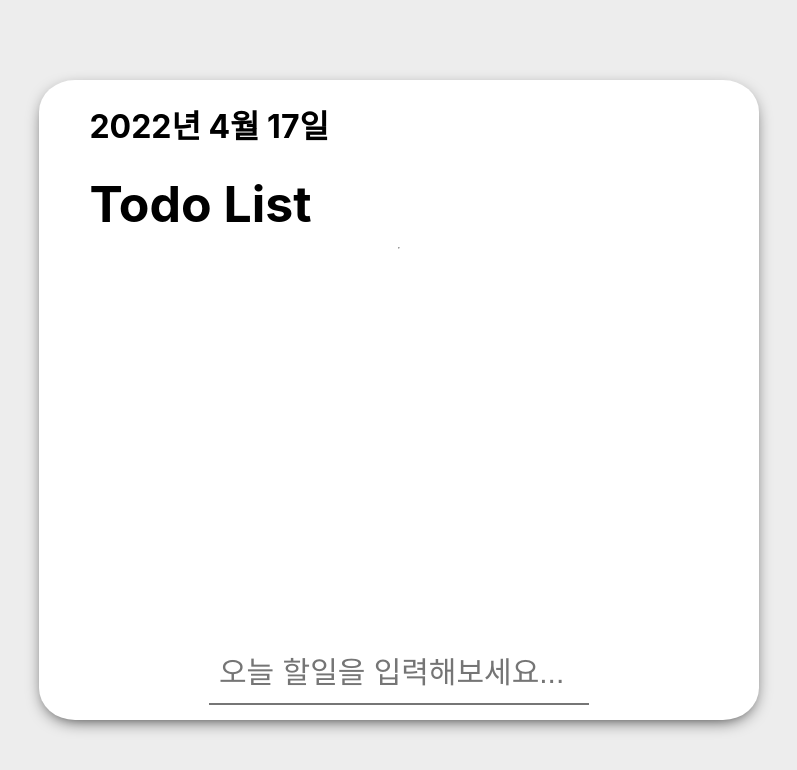
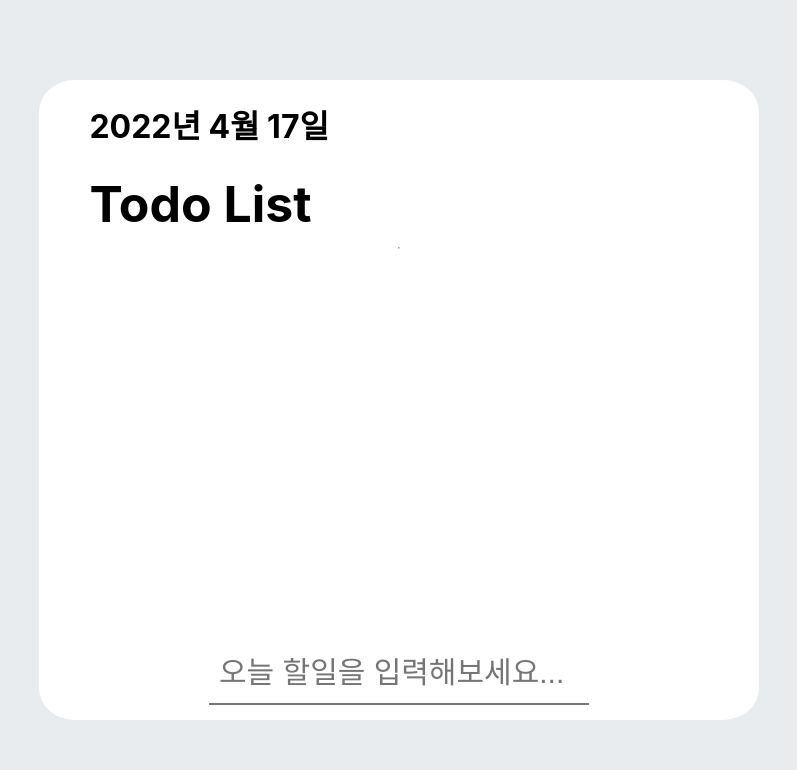
Before and after one commit to su1715/AwesomeTodoList, a React (Create React App) app: page / in a window 1280 px wide. Shown: the top 770 px of the page, without its empty margins (241-1038 px from the left). Built offline with nearby package versions, Linux system fonts and the light colour scheme.

Commit message:
fix : style

```diff
--- a/src/css/App.css
+++ b/src/css/App.css
@@ -4,7 +4,7 @@
   justify-content: center;
   align-items: center;
   height : 100vh;
-  background: #ededed;
+  background: #e9ecef
 }
 
 input:disabled {
--- a/src/css/TodoItem.css
+++ b/src/css/TodoItem.css
@@ -18,6 +18,7 @@
 
 .item-task {
 	color: inherit;
+	height: 2rem;
 	padding-left: 25px;
 	font-size: 30px;
 	border: none;
--- a/src/css/TodoListTemplate.css
+++ b/src/css/TodoListTemplate.css
@@ -7,7 +7,6 @@
 	display: flex;
 	flex-direction: column;
 	overflow: hidden;
-	box-shadow: 0 5px 18px -7px rgba(0,0,0,1);
 }
 
 .todolist-title {
```
Also changed, not shown: 1 other file (tests, documents, lock files or other folders).
